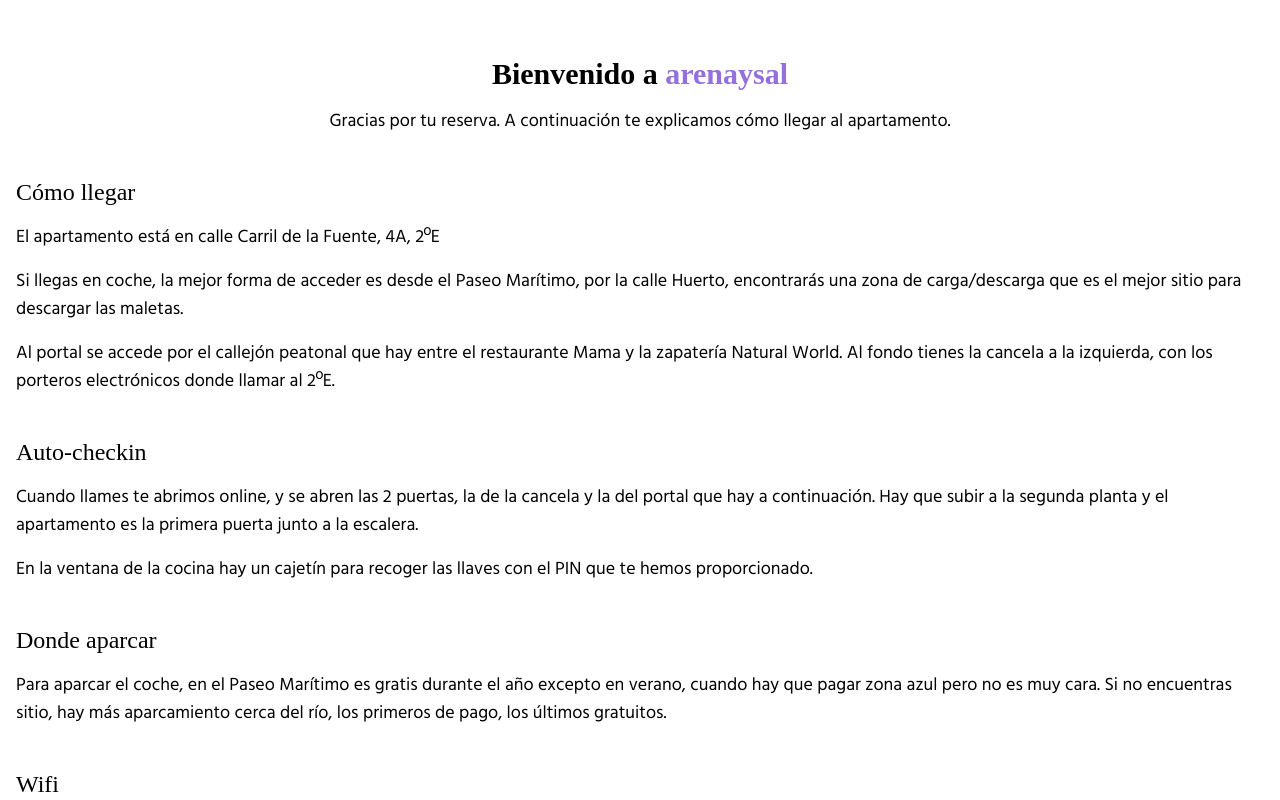
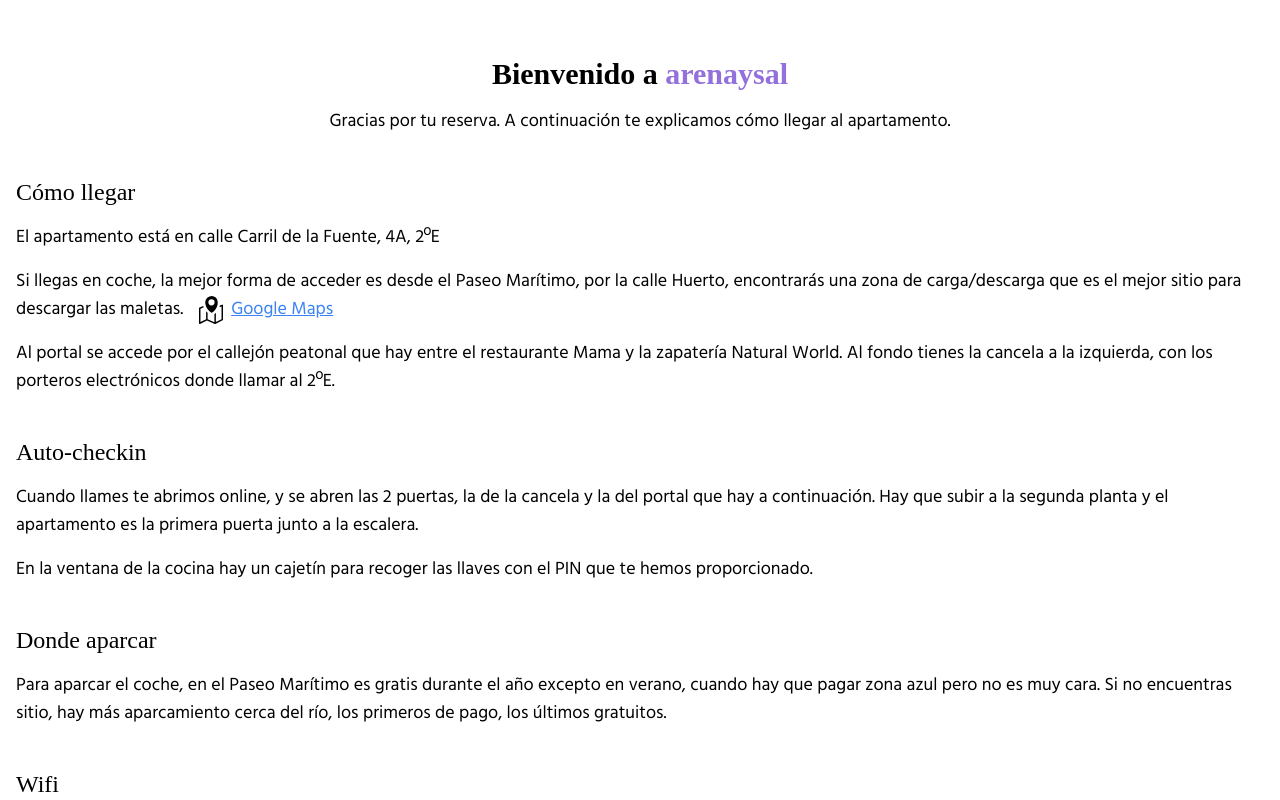
Before and after one commit to pablonete/arenaysal-web, a Next.js app: page /arenaysal-web/welcome in a window 1280 px wide. Shown: the top 800 px of the page. Built offline with nearby package versions, Linux system fonts and the light colour scheme; a web font is replaced by a local one.

Commit message:
Add google maps link

```diff
--- a/pages/welcome.tsx
+++ b/pages/welcome.tsx
@@ -24,6 +24,19 @@ export default function Welcome() {
         Si llegas en coche, la mejor forma de acceder es desde el Paseo
         Marítimo, por la calle Huerto, encontrarás una zona de carga/descarga
         que es el mejor sitio para descargar las maletas.
+        <a
+          className="mx-2 underline text-blue-500"
+          href="https://maps.app.goo.gl/ts5JQ7dr7MZwkFny5"
+        >
+          <img
+            alt="Google Maps icon"
+            src={buildHref("map-icon.svg")}
+            width={24}
+            height={24}
+            className="inline-block mx-2"
+          />
+          Google Maps
+        </a>
       </p>
       <p className="mt-4 text-lg">
         Al portal se accede por el callejón peatonal que hay entre el
```
